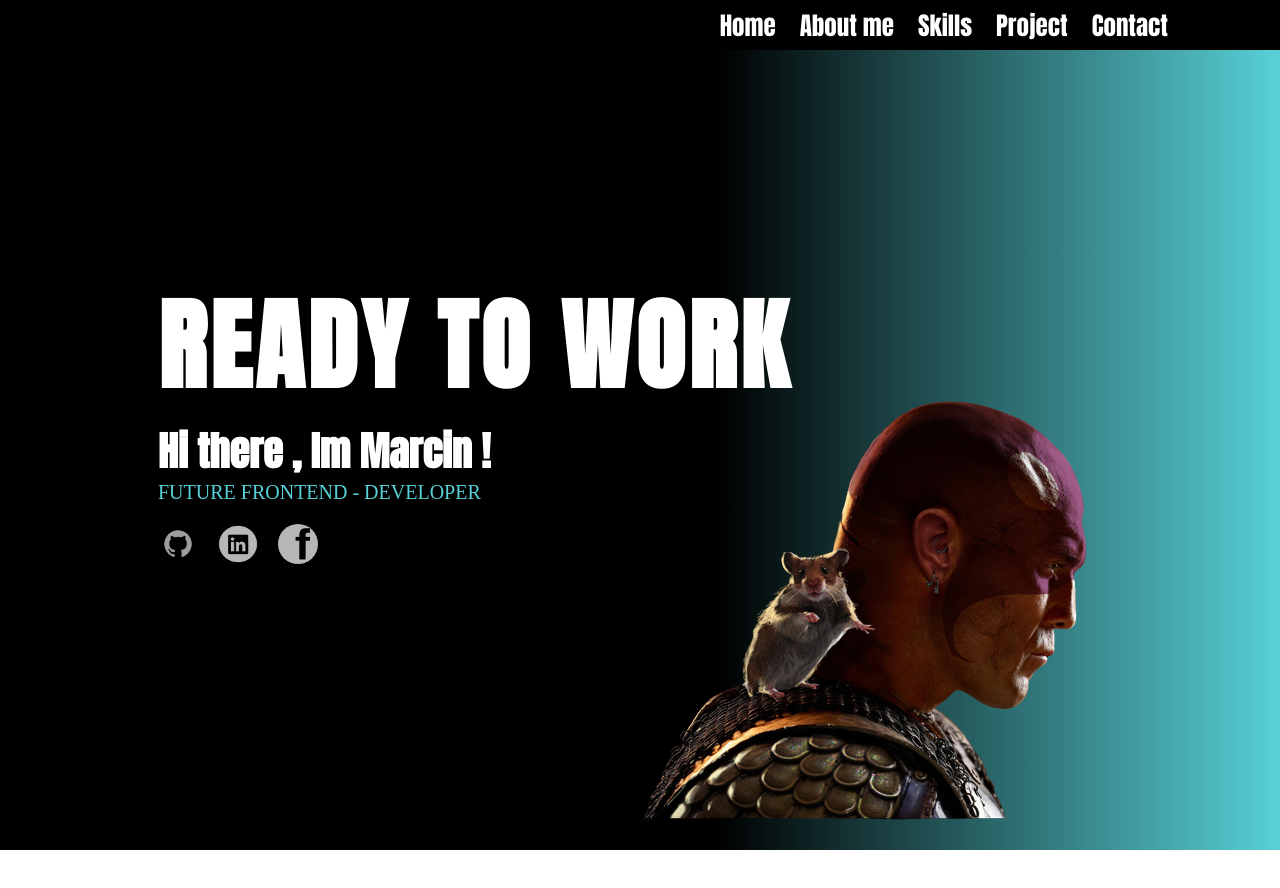
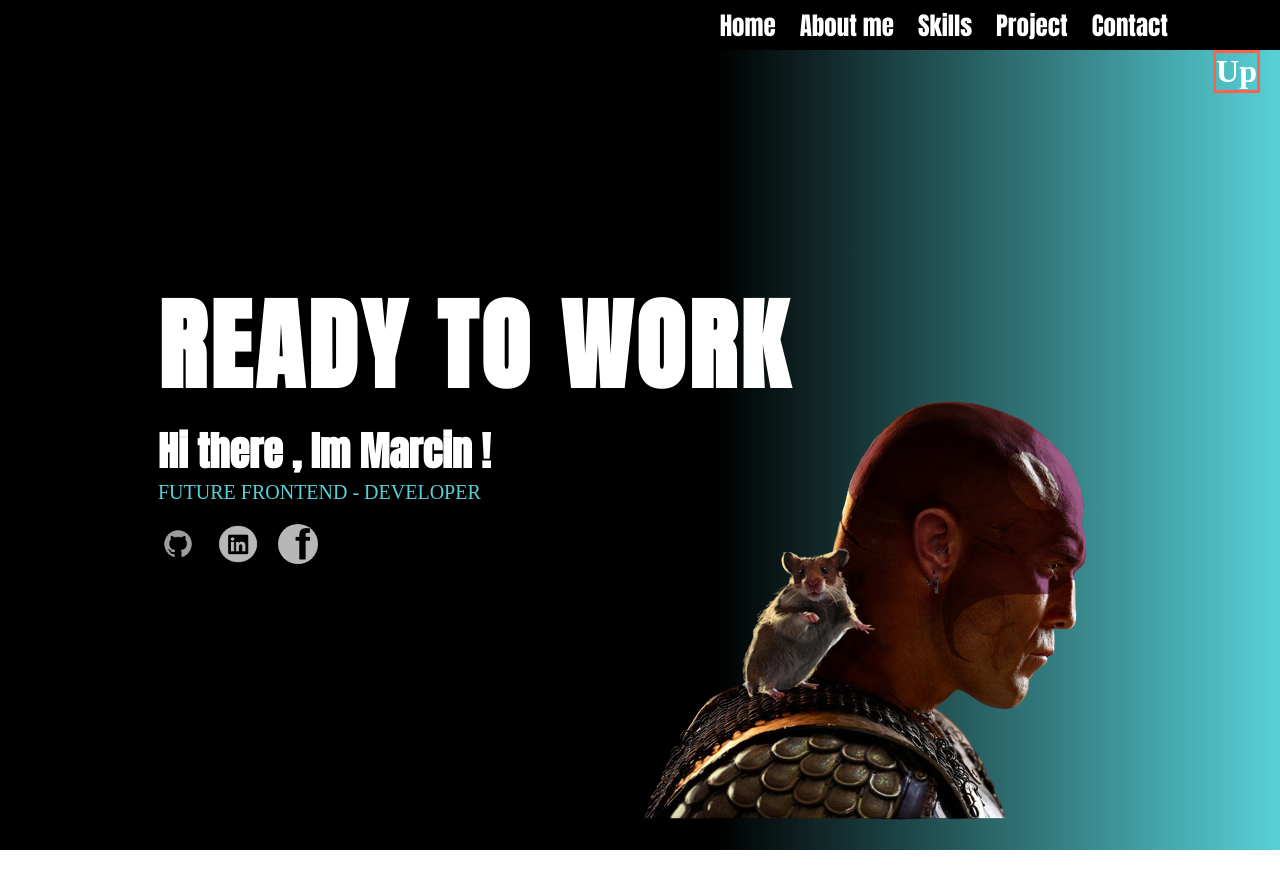
Before and after one commit to marcinoles87/mysite, a React (Create React App) app: page / in a window 1280 px wide. Shown: the top 888 px of the page. Built offline with nearby package versions, Linux system fonts and the light colour scheme; a web font is replaced by a local one.

Commit message:
work with portfolio

```diff
--- a/src/App.js
+++ b/src/App.js
@@ -17,6 +17,15 @@ import Contact from './components/Contact';
 
 function App() {
 
+  const handleClick = () => {
+    console.log(document.documentElement.offsetTop)
+    document.documentElement.scrollTo(0 , 0)
+  }
+
+  const handleScroll = () => {
+
+  }
+
 
   return (
 
@@ -28,7 +37,7 @@ function App() {
             <Navigation></Navigation>
             <Header></Header>
 
-
+          <h1 className='arrow' onClick={handleClick} onScroll={handleScroll}> Up</h1>
         </div>
 
 
--- a/src/App.scss
+++ b/src/App.scss
@@ -3,6 +3,14 @@
 .app-container{
     // background-color: rgb(0, 0, 0);
 
+    .arrow{
+        position: fixed;
+        right: 20px;
+        top: 50px;
+        border: 3px solid tomato;
+        z-index: 1;
+        color:white;
+    }
 
 
 }
```
